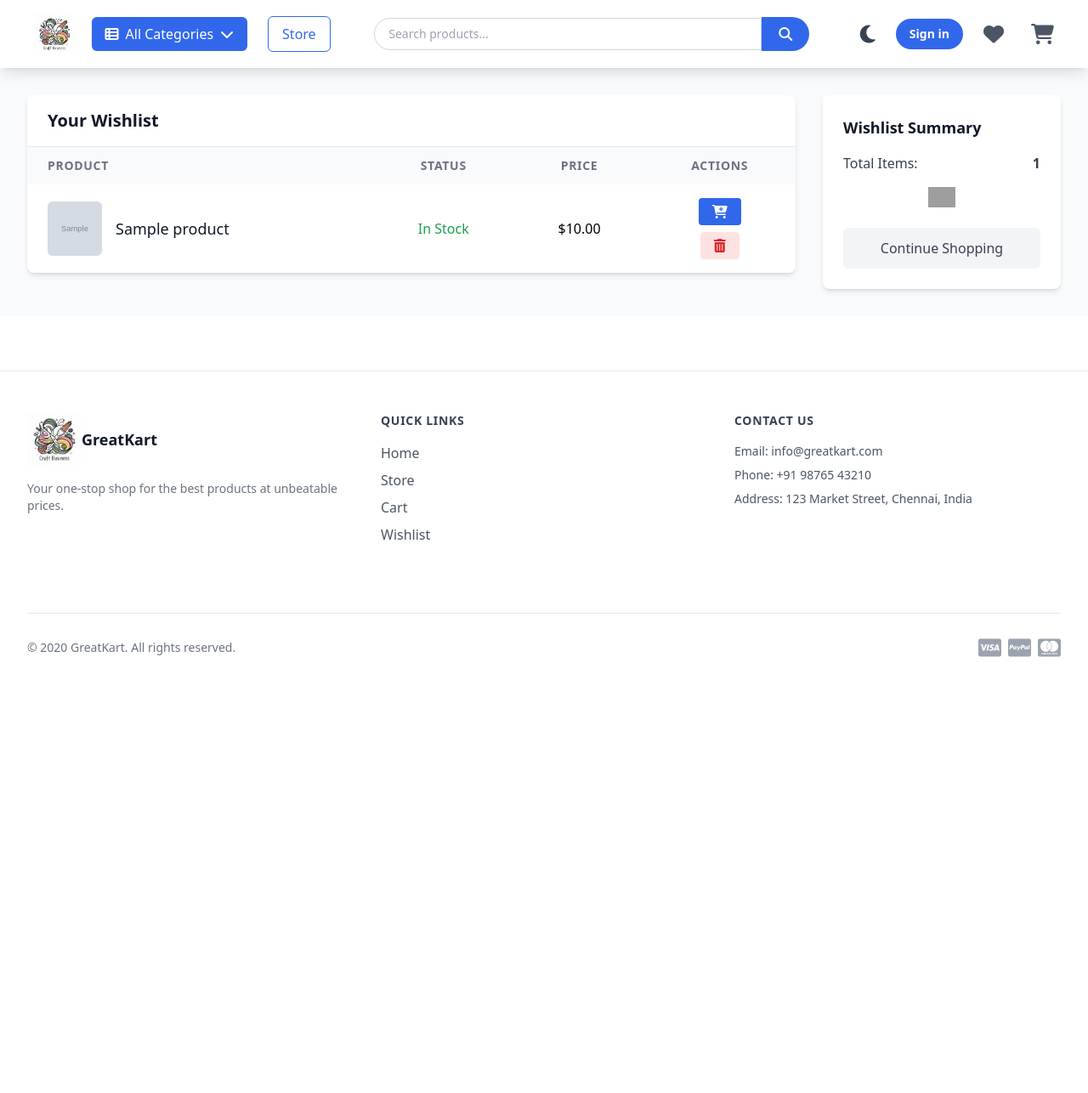
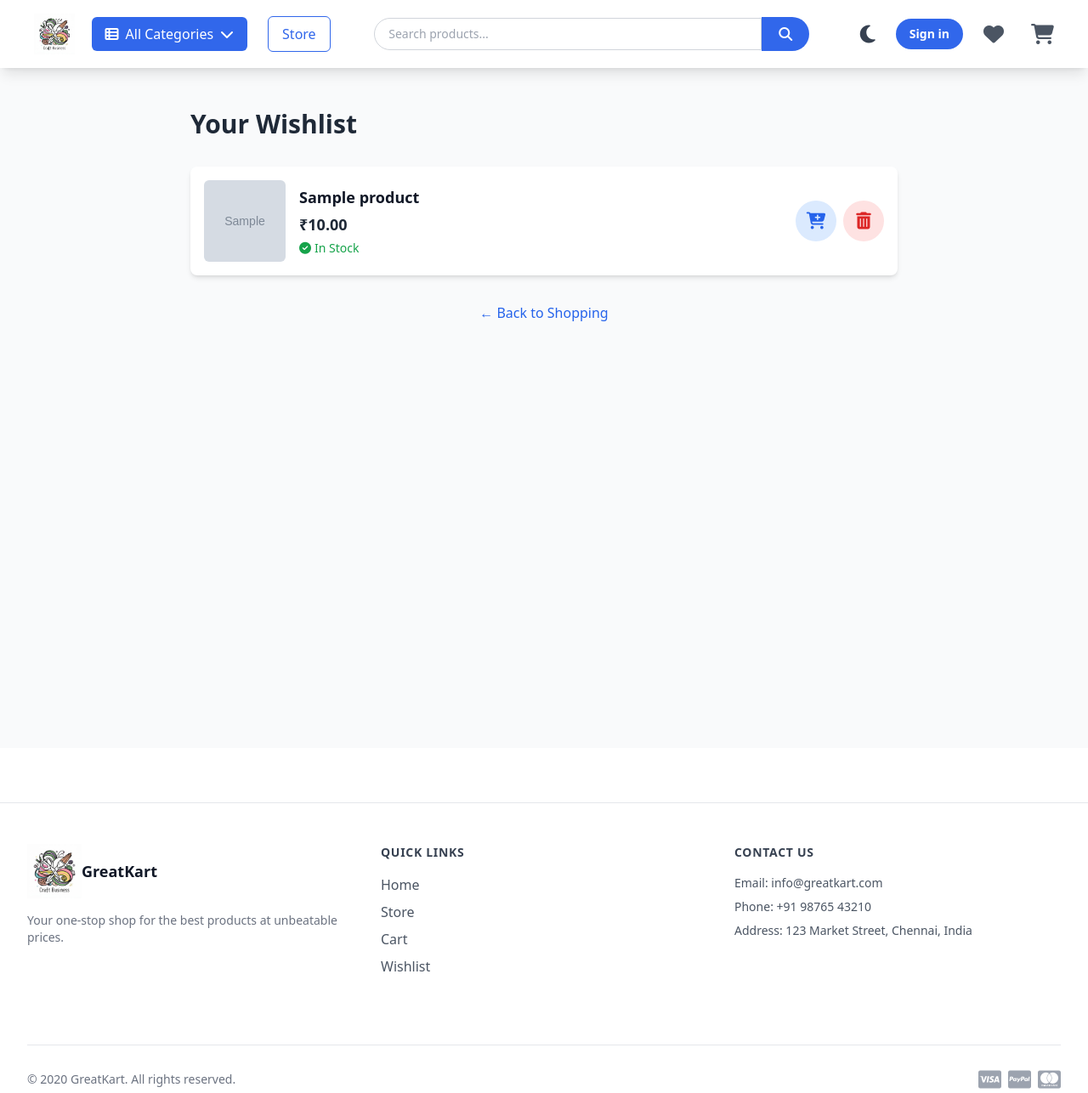
Before and after one commit to ShobikaAmarnath/django-ecom, a Django app: template templates/store/wishlist.html in a window 1280 px wide. Shown: the whole page at 85% size. Before the commit the page ends 773 px from the top, so only its background shows below. Run offline with Django 3.2, Linux system fonts and the light colour scheme; tables that the repository leaves empty hold one stand-in row (values such as "Sample post"); the template is opened without the code that fills it: values that come from a table or form of the project are taken from there, most other values are stand-ins (such as "Sample title", 1, 10 or a date in 2020); grey boxes marked "Sample" are stand-in pictures; some libraries are stand-ins or nearby versions; grey boxes are pictures that could not be loaded.

Commit message:
wishlist ui

```diff
--- a/templates/store/wishlist.html
+++ b/templates/store/wishlist.html
@@ -2,131 +2,73 @@
 {% load static %}
 
 {% block content %}
+<section class="py-12 bg-gray-50 dark:bg-gray-900 min-h-screen">
+  <div class="max-w-4xl mx-auto px-4 sm:px-6 lg:px-8">
 
-<section class="py-8 bg-gray-50">
-    <div class="max-w-7xl mx-auto px-4 sm:px-6 lg:px-8">
+    <h1 class="text-3xl font-bold text-gray-800 dark:text-gray-100 mb-8">Your Wishlist</h1>
 
     {% if not wishlist_items %}
-        <!-- Empty Wishlist -->
-        <div class="text-center py-16">
+    <div class="text-center py-16 bg-white dark:bg-gray-800 rounded-lg shadow-md">
       <div class="mb-8">
-                <i class="fas fa-heart text-6xl text-gray-300"></i>
+        <i class="fas fa-heart text-6xl text-gray-300 dark:text-gray-600"></i>
       </div>
-            <h2 class="text-3xl font-bold text-gray-900 mb-4">Your Wishlist is Empty</h2>
-            <p class="text-gray-600 mb-8">Looks like you haven't added any items yet.</p>
-            <a href="{% url 'store' %}"
-                class="bg-primary text-white px-8 py-3 rounded-md hover:bg-blue-700 transition-colors">
+      <h2 class="text-3xl font-bold text-gray-900 dark:text-white mb-4">Your Wishlist is Empty</h2>
+      <p class="text-gray-600 dark:text-gray-300 mb-8">Add your favourite items here to keep track of them.</p>
+      <a href="{% url 'store' %}" class="bg-blue-600 text-white px-8 py-3 rounded-md hover:bg-blue-700 font-semibold transition-colors">
         Browse Products
       </a>
     </div>
 
     {% else %}
-        <!-- Wishlist with Items -->
-        <div class="grid grid-cols-1 lg:grid-cols-4 gap-8">
+    <div class="space-y-4">
+      {% for item in wishlist_items %}
+      <div class="bg-white dark:bg-gray-800 rounded-lg shadow-md p-4 flex flex-col sm:flex-row items-center sm:justify-between gap-4">
 
-            <!-- Wishlist Items -->
-            <div class="lg:col-span-3">
-                <div class="bg-white rounded-lg shadow-md overflow-hidden">
-                    <div class="px-6 py-4 border-b border-gray-200">
-                        <h2 class="text-xl font-semibold text-gray-900">Your Wishlist</h2>
-                    </div>
-
-                    <!-- Items Table -->
-                    <div class="overflow-x-auto">
-                        <table class="w-full">
-                            <thead class="bg-gray-50">
-                                <tr class="text-left text-sm font-medium text-gray-500 uppercase tracking-wider">
-                                    <th class="px-6 py-3">Product</th>
-                                    <th class="px-6 py-3 text-center">Status</th>
-                                    <th class="px-6 py-3 text-center">Price</th>
-                                    <th class="px-6 py-3 text-center">Actions</th>
-                                </tr>
-                            </thead>
-                            <tbody class="divide-y divide-gray-200">
-                                {% for item in wishlist_items %}
-                                <tr class="hover:bg-gray-50">
-                                    <!-- Product Info -->
-                                    <td class="px-6 py-4">
-                                        <div class="flex items-center space-x-4">
-                                            <div class="flex-shrink-0">
-                                                <img src="{{ item.product.product_image.url }}"
-                                                    alt="{{ item.product.product_name }}"
-                                                    class="w-16 h-16 object-cover rounded-md">
-                                            </div>
-                                            <div>
-                                                <a href="{{ item.product.get_url }}"
-                                                    class="text-lg font-medium text-gray-900 hover:text-primary transition-colors">
+        <div class="w-full flex items-center gap-4">
+          <a href="{{ item.product.get_url }}" class="flex-shrink-0">
+            <img src="{{ item.product.product_image.url }}" alt="{{ item.product.product_name }}" class="w-20 h-20 sm:w-24 sm:h-24 object-cover rounded-md">
+          </a>
+          <div class="flex-grow">
+            <a href="{{ item.product.get_url }}" class="text-lg font-semibold text-gray-900 dark:text-white hover:text-blue-600 transition-colors">
               {{ item.product.product_name }}
             </a>
-                                            </div>
-                                        </div>
-                                    </td>
-
-                                    <!-- Stock -->
-                                    <td class="px-6 py-4 text-center">
+            <p class="text-lg font-bold text-gray-800 dark:text-gray-200 mt-1">₹{{ item.product.product_price|floatformat:2 }}</p>
             {% if item.product.stock > 0 %}
-                                        <span class="text-green-600 font-medium">In Stock</span>
+              <p class="text-sm text-green-600 font-medium mt-1"><i class="fas fa-check-circle mr-1"></i>In Stock</p>
             {% else %}
-                                        <span class="text-red-600 font-medium">Out of Stock</span>
+              <p class="text-sm text-red-600 font-medium mt-1"><i class="fas fa-times-circle mr-1"></i>Out of Stock</p>
             {% endif %}
-                                    </td>
-
-                                    <!-- Price -->
-                                    <td class="px-6 py-4 text-center">
-                                        ${{ item.product.product_price }}
-                                    </td>
-
-                                    <!-- Actions -->
-                                    <td class="px-6 py-4 text-center space-y-2">
-                                        {% if item.product.stock > 0 %}
-                                        <a href="{{ item.product.get_url }}"
-                                            class="inline-flex items-center justify-center gap-2 bg-primary text-white px-4 py-2 rounded hover:bg-blue-700 transition">
-                                            <i class="fas fa-cart-plus"></i>
-                                        </a>
-                                        {% endif %}
-                                        <form action="{% url 'remove_from_wishlist' item.id %}" method="POST"
-                                            onsubmit="return confirm('Remove this item from wishlist?')">
-                                            {% csrf_token %}
-                                            <button type="submit" class="inline-flex items-center justify-center gap-2 bg-red-100 text-red-600 px-4 py-2 rounded hover:bg-red-200 transition">
-                                                <i class="fas fa-trash-alt"></i>
-                                            </button>
-                                        </form>
-                                    </td>
-
-                                </tr>
-                                {% endfor %}
-                            </tbody>
-                        </table>
-                    </div>
           </div>
         </div>
 
-            <!-- Sidebar Summary -->
-            <div class="lg:col-span-1">
-                <div class="bg-white rounded-lg shadow-md p-6 sticky top-4">
-                    <h3 class="text-lg font-semibold text-gray-900 mb-4">Wishlist Summary</h3>
+        <div class="w-full sm:w-auto flex items-center justify-end space-x-2 flex-shrink-0">
+          {% if item.product.is_available and item.product.stock > 0 %}
+            <a href="{{ item.product.get_url }}" title="Add to Cart" class="flex items-center justify-center h-12 w-12 bg-blue-100 text-blue-600 rounded-full hover:bg-blue-600 hover:text-white transition-colors">
+              <i class="fas fa-cart-plus text-xl"></i>
+            </a>
+          {% else %}
+            <span title="Unavailable" class="flex items-center justify-center h-12 w-12 bg-gray-200 text-gray-400 rounded-full cursor-not-allowed">
+              <i class="fas fa-cart-plus text-xl"></i>
+            </span>
+          {% endif %}
 
-                    <div class="flex justify-between text-gray-700 mb-4">
-                        <span>Total Items:</span>
-                        <span class="font-bold">{{ wishlist_items|length }}</span>
+          <form action="{% url 'remove_from_wishlist' item.id %}" method="POST" onsubmit="return confirm('Remove this item from your wishlist?')">
+            {% csrf_token %}
+            <button type="submit" class="flex items-center justify-center h-12 w-12 bg-red-100 text-red-600 rounded-full hover:bg-red-600 hover:text-white transition-colors" title="Remove from Wishlist">
+              <i class="fas fa-trash-alt text-xl"></i>
+            </button>
+          </form>
+        </div>
+      </div>
+      {% endfor %}
     </div>
 
-                    <div class="text-center mb-6">
-                        <img src="{% static 'images/misc/payments.png' %}" alt="Payment Methods" class="h-6 mx-auto">
-                    </div>
-
-                    <div class="space-y-3">
-                        <a href="{% url 'store' %}"
-                            class="w-full bg-gray-100 text-gray-700 py-3 rounded-md hover:bg-gray-200 transition-colors text-center block">
-                            Continue Shopping
+    <div class="mt-8 text-center">
+      <a href="{% url 'store' %}" class="text-blue-600 dark:text-blue-400 hover:underline font-medium">
+        &larr; Back to Shopping
       </a>
-                    </div>
-                </div>
-            </div>
-
     </div>
     {% endif %}
   </div>
 </section>
-
 {% endblock %}
```
Also changed, not shown: templates/store/checkout.html (+4 -4 lines). Lines whose indentation alone changed are shown as unchanged.
